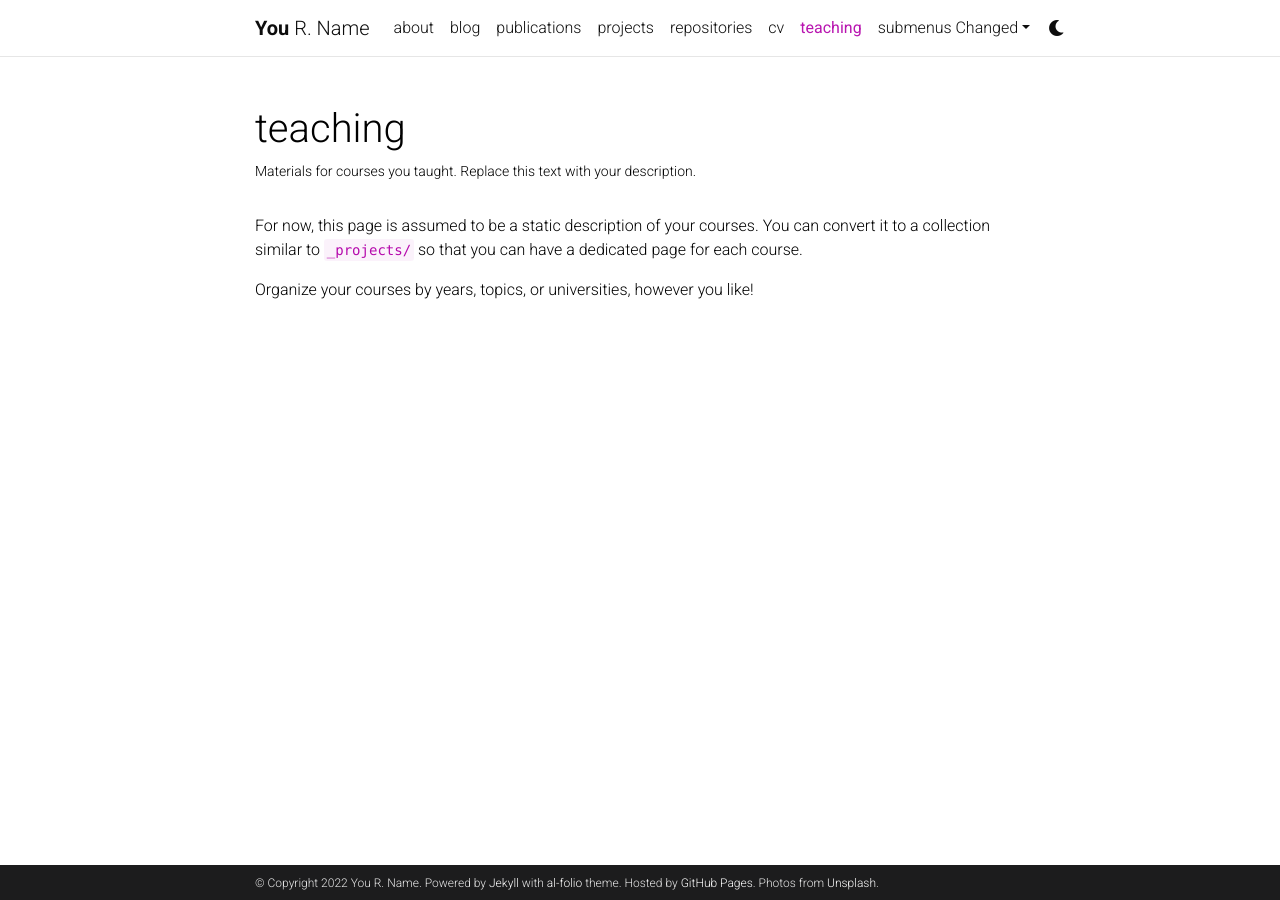
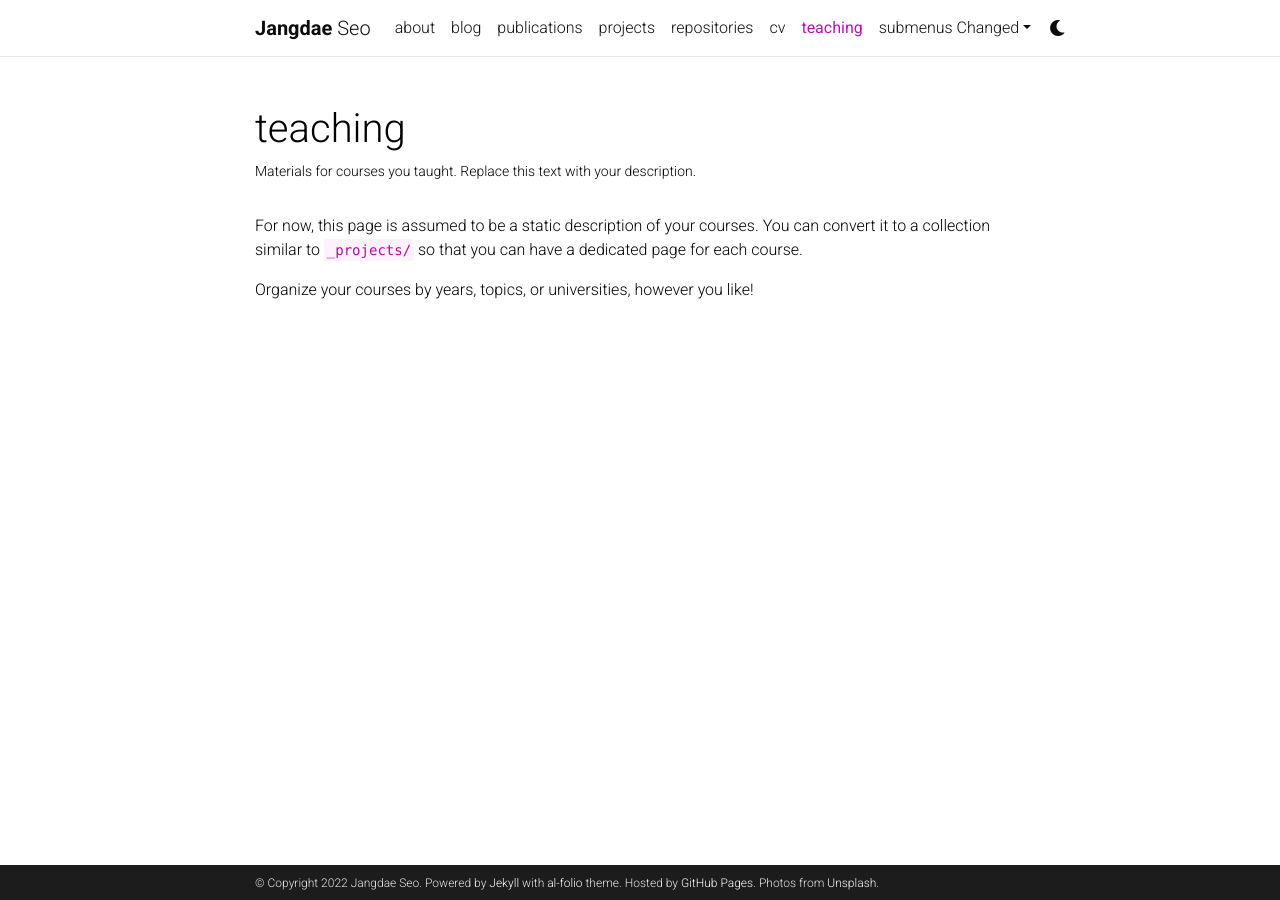
Before and after one commit to devjangdae/devjangdae.github.io, a Jekyll site: the page built from _pages/teaching.md, in a window 1280 px wide. Built offline with Jekyll 4.4.1, drawn with Linux system fonts in a browser that asks for light colours; comment, search, counter and statistics services are not loaded; a style sheet for code colours, icons or effects is not loaded.

Commit message:
22.11.06 fixd

```diff
--- a/_config.yml
+++ b/_config.yml
@@ -3,10 +3,10 @@
 # -----------------------------------------------------------------------------
 
 title: blank # the website title (if blank, full name will be used instead)
-first_name: You
-middle_name: R.
-last_name: Name
-email: you@example.com
+first_name: Jangdae
+middle_name:
+last_name: Seo
+email: tjqkd0912@gmail.com
 description: > # the ">" symbol means to ignore newlines until "footer_text:"
   A simple, whitespace theme for academics. Based on [*folio](https://github.com/bogoli/-folio) design.
 footer_text: >
@@ -18,7 +18,7 @@
 lang: en # the language of your site (for example: en, fr, cn, ru, etc.)
 icon: ⚛️  # the emoji used as the favicon (alternatively, provide image name in /assets/img/)
 
-url: https://alshedivat.github.io # the base hostname & protocol for your site
+url: https://devjangdae.github.io # the base hostname & protocol for your site
 baseurl: /al-folio # the subpath of your site, e.g. /blog/
 last_updated: false # set to true if you want to display last updated in the footer
 impressum_path:  # set to path to include impressum link in the footer, use the same path as permalink in a page, helps to conform with EU GDPR
@@ -267,7 +267,7 @@
 # -----------------------------------------------------------------------------
 
 imagemagick:
-  enabled: true # enables responsive images for your site (recomended, see https://github.com/alshedivat/al-folio/issues/537)
+  enabled: false # enables responsive images for your site (recomended, see https://github.com/alshedivat/al-folio/issues/537)
   widths:
     - 480
     - 800
```
